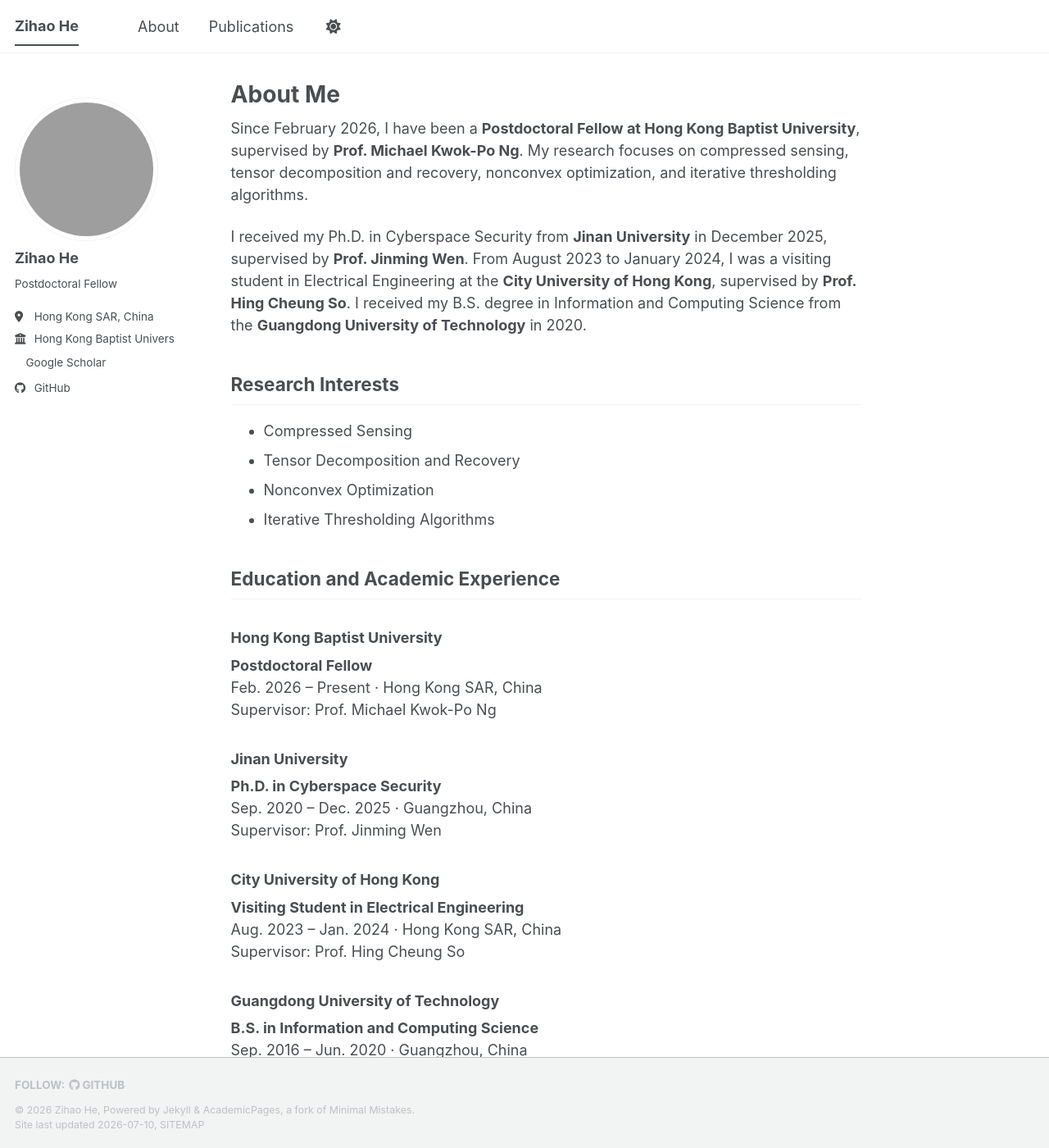
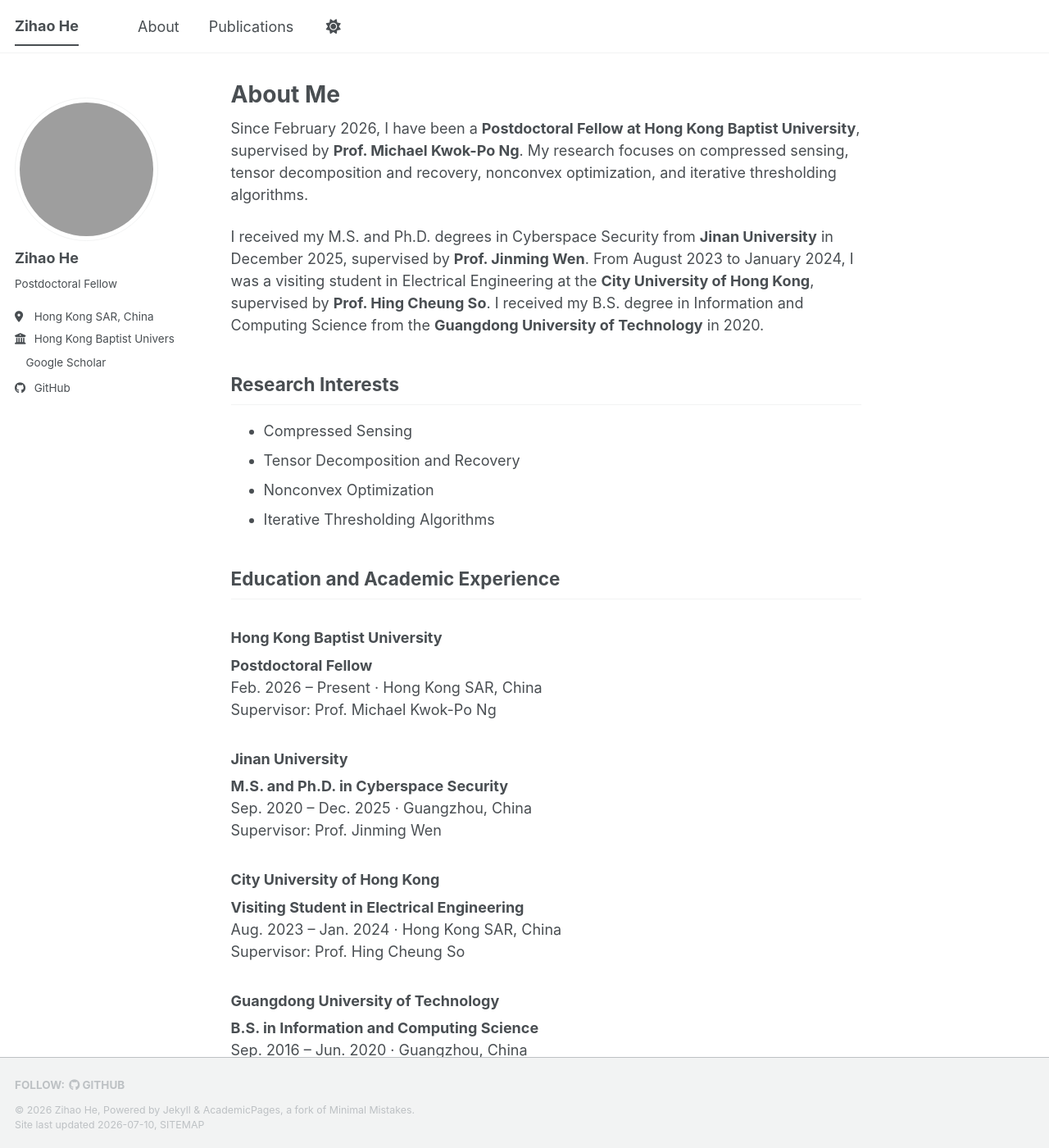
Before and after one commit to boxes757/boxes757.github.io, a Jekyll site: the page built from _pages/about.md, in a window 1280 px wide and 1400 px high. Shown: the whole window at 82% size. Built offline with Jekyll 4.4.1, drawn with Linux system fonts in a browser that asks for light colours; a style sheet for code colours, icons or effects is not loaded; grey boxes are pictures that could not be loaded.

Commit message:
Update graduate degree description

```diff
--- a/_pages/about.md
+++ b/_pages/about.md
@@ -9,7 +9,7 @@ redirect_from:
 
 Since February 2026, I have been a **Postdoctoral Fellow at Hong Kong Baptist University**, supervised by **Prof. Michael Kwok-Po Ng**. My research focuses on compressed sensing, tensor decomposition and recovery, nonconvex optimization, and iterative thresholding algorithms.
 
-I received my Ph.D. in Cyberspace Security from **Jinan University** in December 2025, supervised by **Prof. Jinming Wen**. From August 2023 to January 2024, I was a visiting student in Electrical Engineering at the **City University of Hong Kong**, supervised by **Prof. Hing Cheung So**. I received my B.S. degree in Information and Computing Science from the **Guangdong University of Technology** in 2020.
+I received my M.S. and Ph.D. degrees in Cyberspace Security from **Jinan University** in December 2025, supervised by **Prof. Jinming Wen**. From August 2023 to January 2024, I was a visiting student in Electrical Engineering at the **City University of Hong Kong**, supervised by **Prof. Hing Cheung So**. I received my B.S. degree in Information and Computing Science from the **Guangdong University of Technology** in 2020.
 
 ## Research Interests
 
@@ -28,7 +28,7 @@ Supervisor: Prof. Michael Kwok-Po Ng
 
 ### Jinan University
 
-**Ph.D. in Cyberspace Security**
+**M.S. and Ph.D. in Cyberspace Security**
 Sep. 2020 – Dec. 2025 · Guangzhou, China
 Supervisor: Prof. Jinming Wen
 
```
